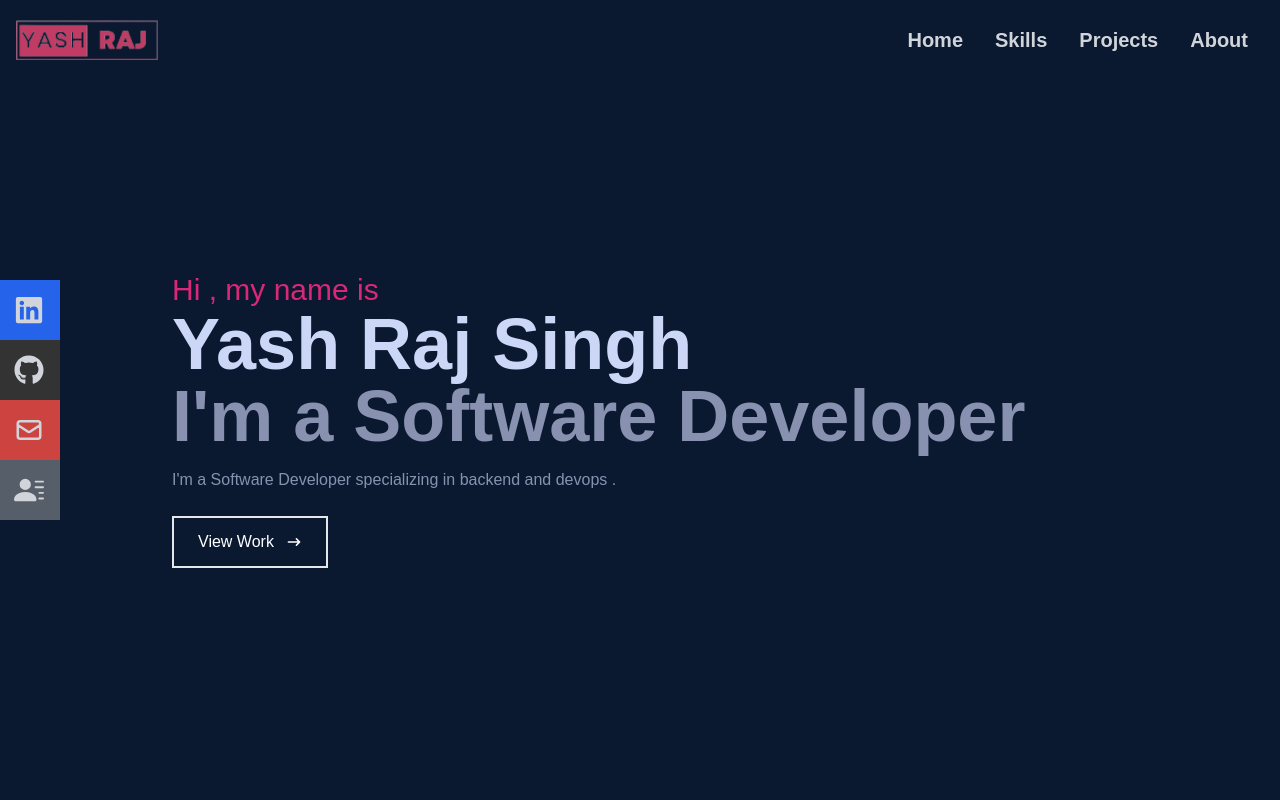
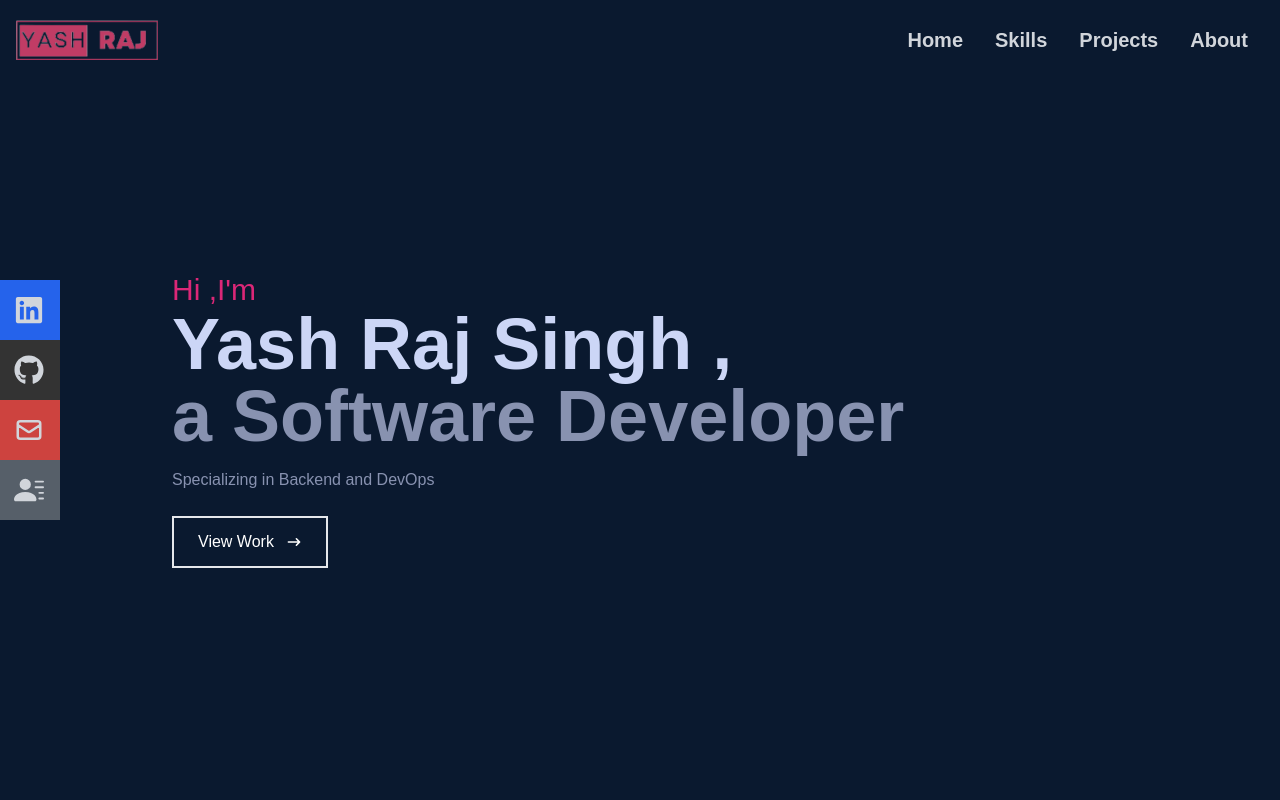
Before and after one commit to yrs147/Portfolio, a React (Create React App) app: page / in a window 1280 px wide. Shown: the top 800 px of the page. Built offline with nearby package versions, Linux system fonts and the light colour scheme.

Commit message:
Removed Experience

```diff
--- a/package.json
+++ b/package.json
@@ -3,6 +3,10 @@
   "version": "0.1.0",
   "private": true,
   "dependencies": {
+    "@emotion/react": "^11.11.1",
+    "@emotion/styled": "^11.11.0",
+    "@mui/lab": "^5.0.0-alpha.146",
+    "@mui/material": "^5.14.11",
     "@testing-library/jest-dom": "^5.17.0",
     "@testing-library/react": "^13.4.0",
     "@testing-library/user-event": "^13.5.0",
--- a/src/components/Home.jsx
+++ b/src/components/Home.jsx
@@ -7,10 +7,10 @@ const Home = () => {
         Home
         {/* Container */}
         <div className='max-w-[1000px] mx-auto px-8 flex flex-col justify-center w-full h-full'>
-            <p className='text-pink-600 text-3xl'>Hi , my name is</p>
-            <h1 className='text-4xl sm:text-7xl font-bold text-[#ccd6f6]'>Yash Raj Singh</h1>
-            <h2 className='text-4xl sm:text-7xl font-bold text-[#8892b0]'>I'm a Software Developer</h2>
-            <p className='text-[#8892b0] py-4 max-w-[700px]'>I'm a Software Developer specializing in backend and devops .</p>
+            <p className='text-pink-600 text-3xl'>Hi ,I'm</p>
+            <h1 className='text-4xl sm:text-7xl font-bold text-[#ccd6f6]'>Yash Raj Singh ,</h1>
+            <h2 className='text-4xl sm:text-7xl font-bold text-[#8892b0]'> a Software Developer</h2>
+            <p className='text-[#8892b0] py-4 max-w-[700px]'>Specializing in Backend and DevOps</p>
             <div>
                 <button className='text-white group border-2 px-6 py-3 my-2 flex items-center hover:bg-pink-600 hover:border-pink-600'>View Work
                     <span className='group-hover:rotate-90 duration-300'>
--- a/src/components/Navbar.jsx
+++ b/src/components/Navbar.jsx
@@ -25,7 +25,6 @@ const Navbar = () => {
                     Skills
                 </Link>
             </li>
-            {/* <li>Experience</li> */}
             <li >
                 <Link to="projects" smooth={true}  duration={500} >
                     Projects
@@ -56,7 +55,6 @@ const Navbar = () => {
                     Skills
                 </Link>
             </li>
-            {/* <li className='py-6 text-4xl'>Experience</li> */}
             <li className='py-6 text-4xl'>
                 <Link onClick={handleClick} to="projects" smooth={true}  duration={500} >
                     Projects
```
Also changed, not shown: 1 other file (tests, documents, lock files or other folders).
